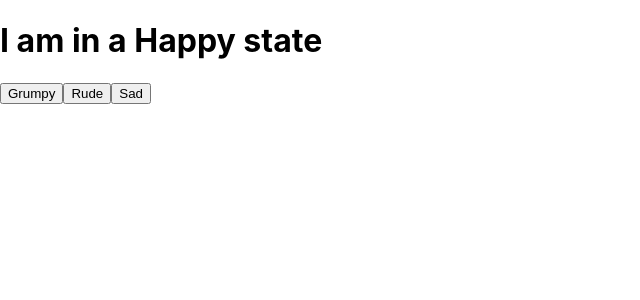
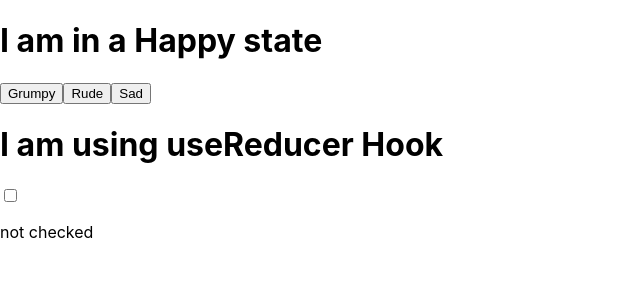
Before and after one commit to G1Grg/react-essentials, a React (Create React App) app: page / in a window 1280 px wide. Shown: the top 300 px of the page, without its empty margins (0-640 px from the left). Built offline with nearby package versions, Linux system fonts and the light colour scheme.

Commit message:
useReducer Hook insteadof useState
Signed-off-by: Jeevan Gurung <53844739+G1Grg@users.noreply.github.com>

```diff
--- a/src/App.js
+++ b/src/App.js
@@ -1,10 +1,15 @@
-import React, {useState} from "react";
+import React, {useState, useReducer} from "react";
 import './App.css';
 
 // useState hook
 
 function App() {
   const [emotion, setEmotion] = useState("Happy");
+  const [checked, toggle] = useReducer(
+    (checked) => !checked,
+    false
+    );
+
 
   return (
   <>
@@ -19,6 +24,13 @@ function App() {
      Sad
    </button>
 
+  <h1>I am using useReducer Hook</h1>
+  <input type ="checkbox"
+    value ={checked}
+    onChange={toggle}/>
+  <p>{checked ? "checked" : "not checked" }</p>
+
+
   </>
   )
 }
```
